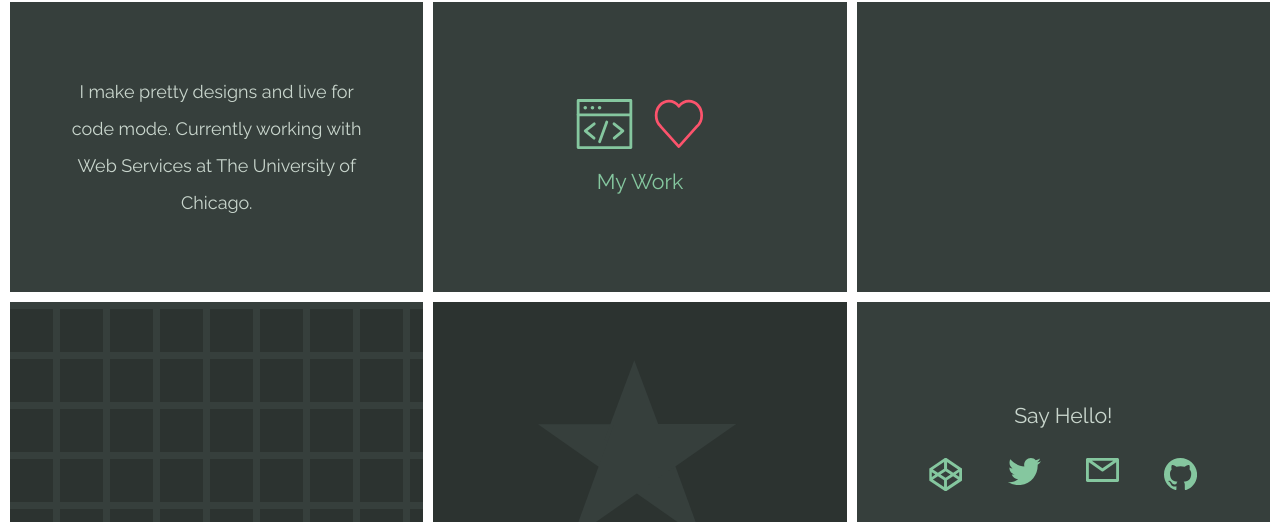
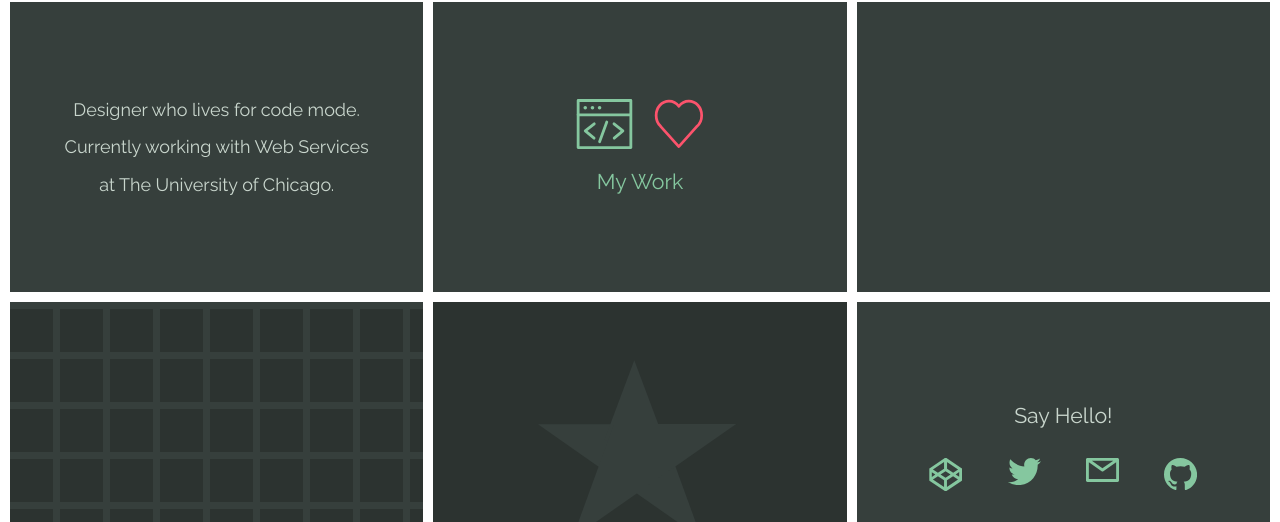
Before and after one commit to dorafc/dorafc.github.io, a plain HTML site: page index.html in a window 1280 px wide. Shown: the part 308-830 px from the top of the page. Drawn offline with nearby package versions, Linux system fonts and the light colour scheme.

Commit message:
tweaked text

```diff
--- a/index.html
+++ b/index.html
@@ -25,7 +25,7 @@
 		</div>
 
 		<div class="block intro">
-			<p>I make pretty designs and live for code mode. Currently working with Web Services at The University of Chicago.</p>
+			<p>Designer who lives for code mode. Currently working with Web Services at The University of Chicago.</p>
 		</div>
 		<div class="block work">
 
```
